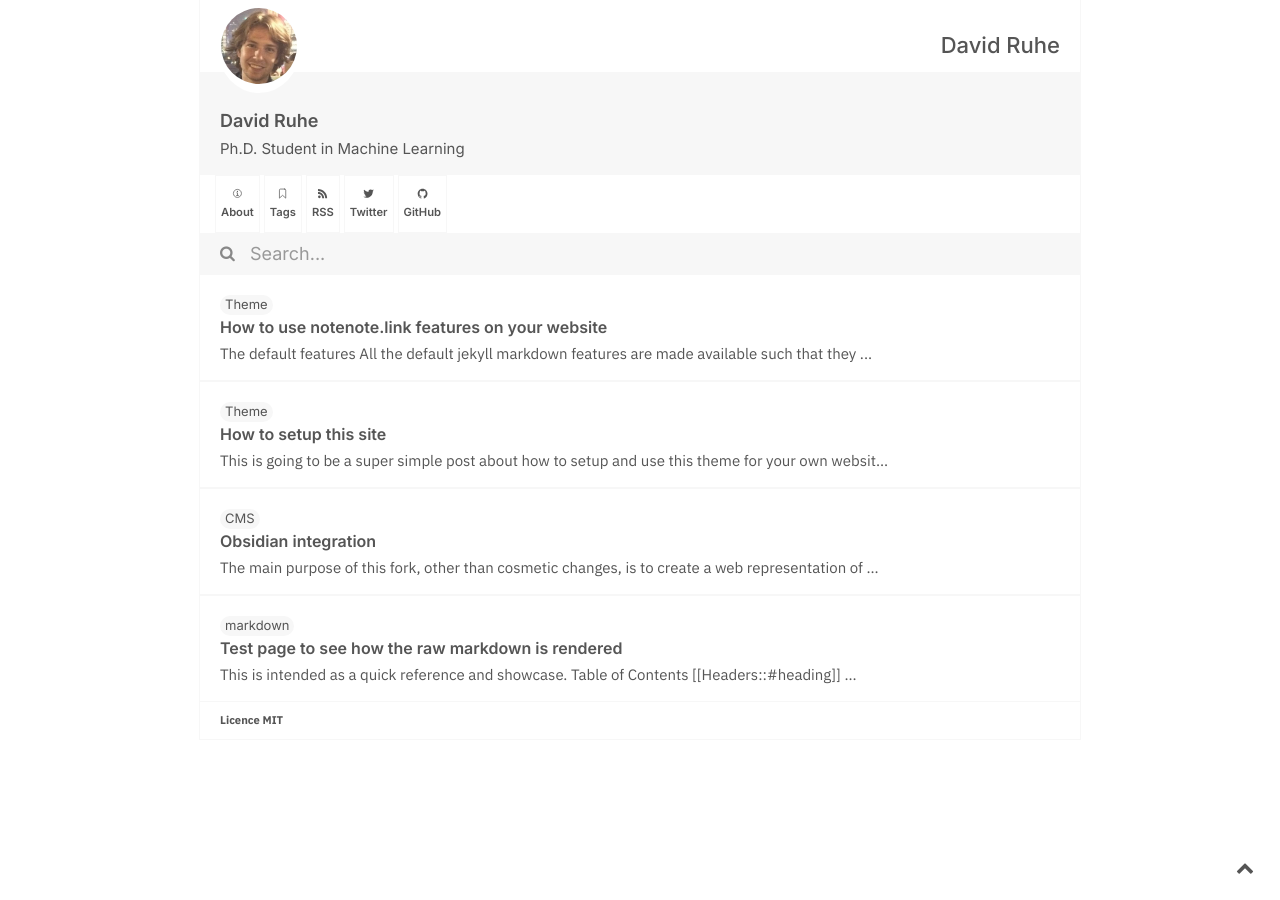
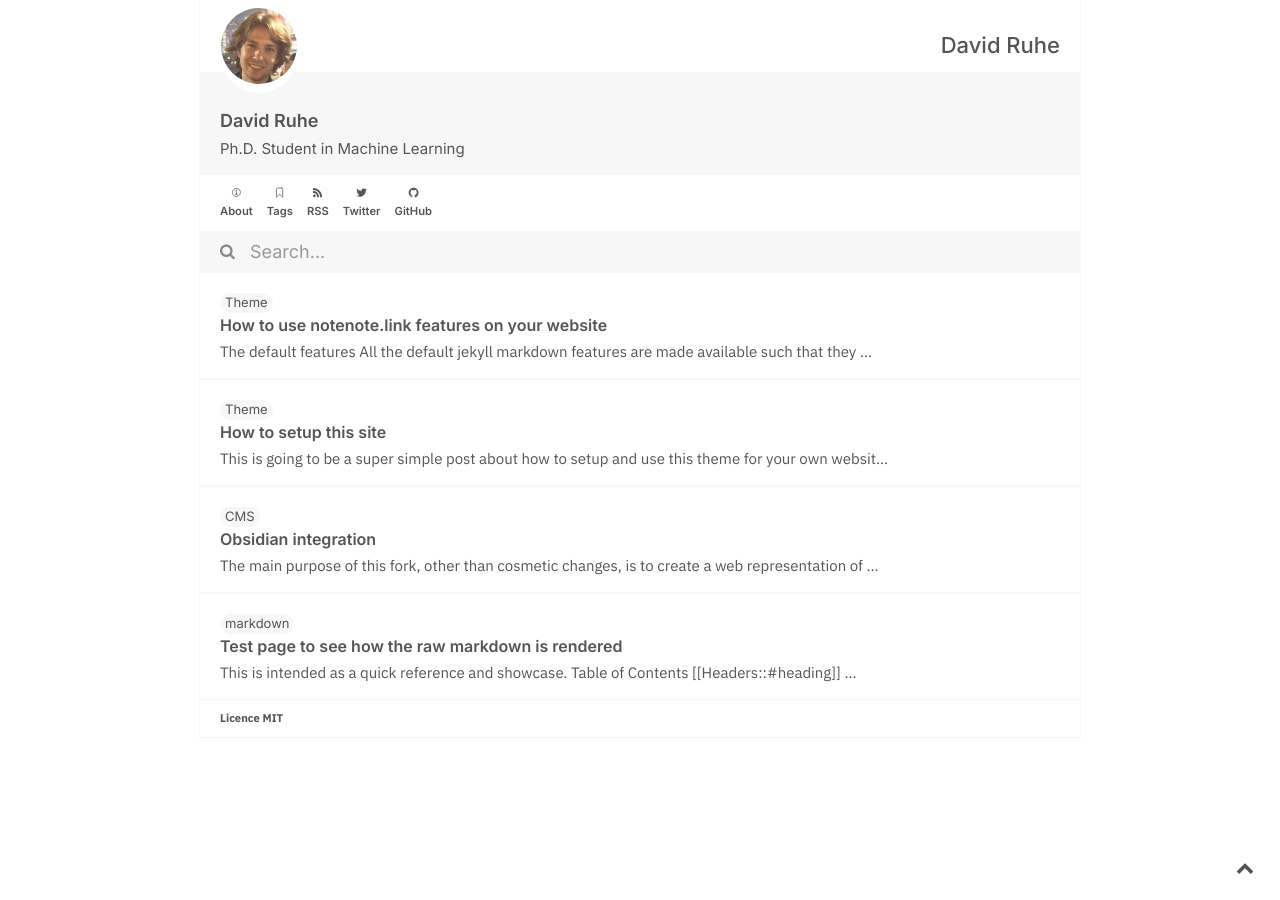
Before and after one commit to DavidRuhe/DavidRuhe.github.io, a Jekyll site: the page built from index.md, in a window 1280 px wide. Built offline with Jekyll 4.4.1, drawn with Linux system fonts in a browser that asks for light colours.

Commit message:
update stylesheet

```diff
--- a/assets/css/style.css
+++ b/assets/css/style.css
@@ -376,7 +376,7 @@ hr {
     vertical-align: middle;
     display: inline-block;
     justify-content: center;
-    border: 1px solid #f7f7f7;
+    /* border: 1px solid #f7f7f7; */
     color: #555555;
 }
 
```
